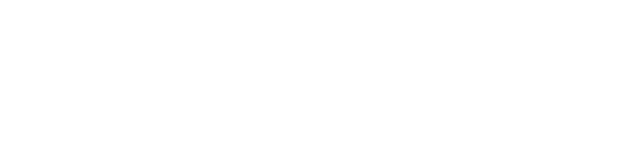
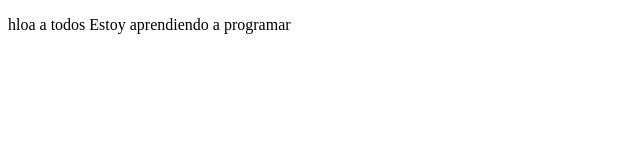
Before and after one commit to neidersinis1/proyectoDemoCursoPrework, a plain HTML site: page index.html in a window 1280 px wide. Shown: the whole page, without its empty margins (0-640 px from the left). Drawn offline with Linux system fonts and the light colour scheme.

Commit message:
cambios agregue un saludo

```diff
--- a/index.html
+++ b/index.html
@@ -4,9 +4,11 @@
     <meta charset="UTF-8">
     <meta http-equiv="X-UA-Compatible" content="IE=edge">
     <meta name="viewport" content="width=device-width, initial-scale=1.0">
-    <title>Document</title>
+    <title>Aprendo a Programar</title>
 </head>
 <body>
-
+    <p>
+        hloa a todos Estoy aprendiendo a programar
+    </p>
 </body>
 </html>
```
